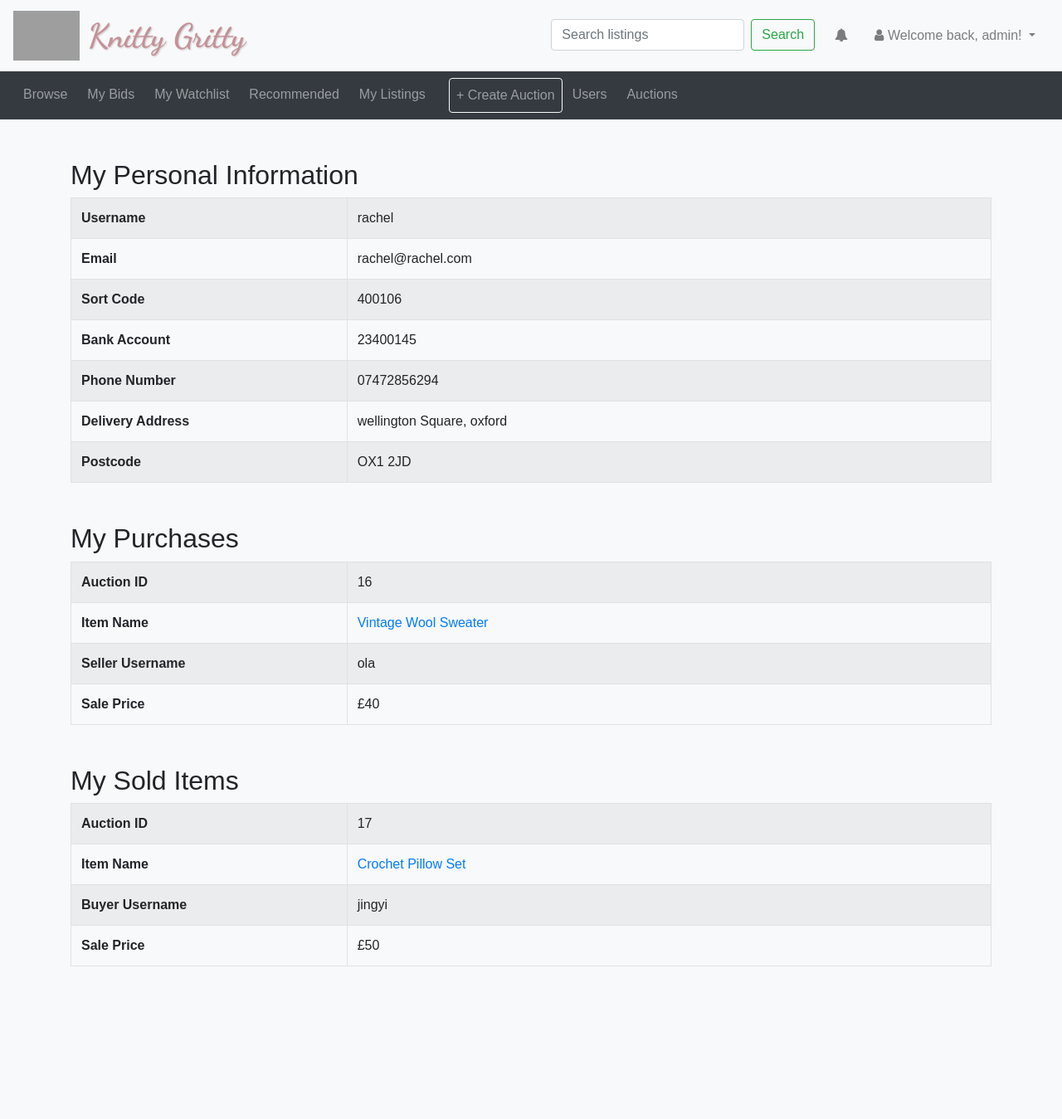
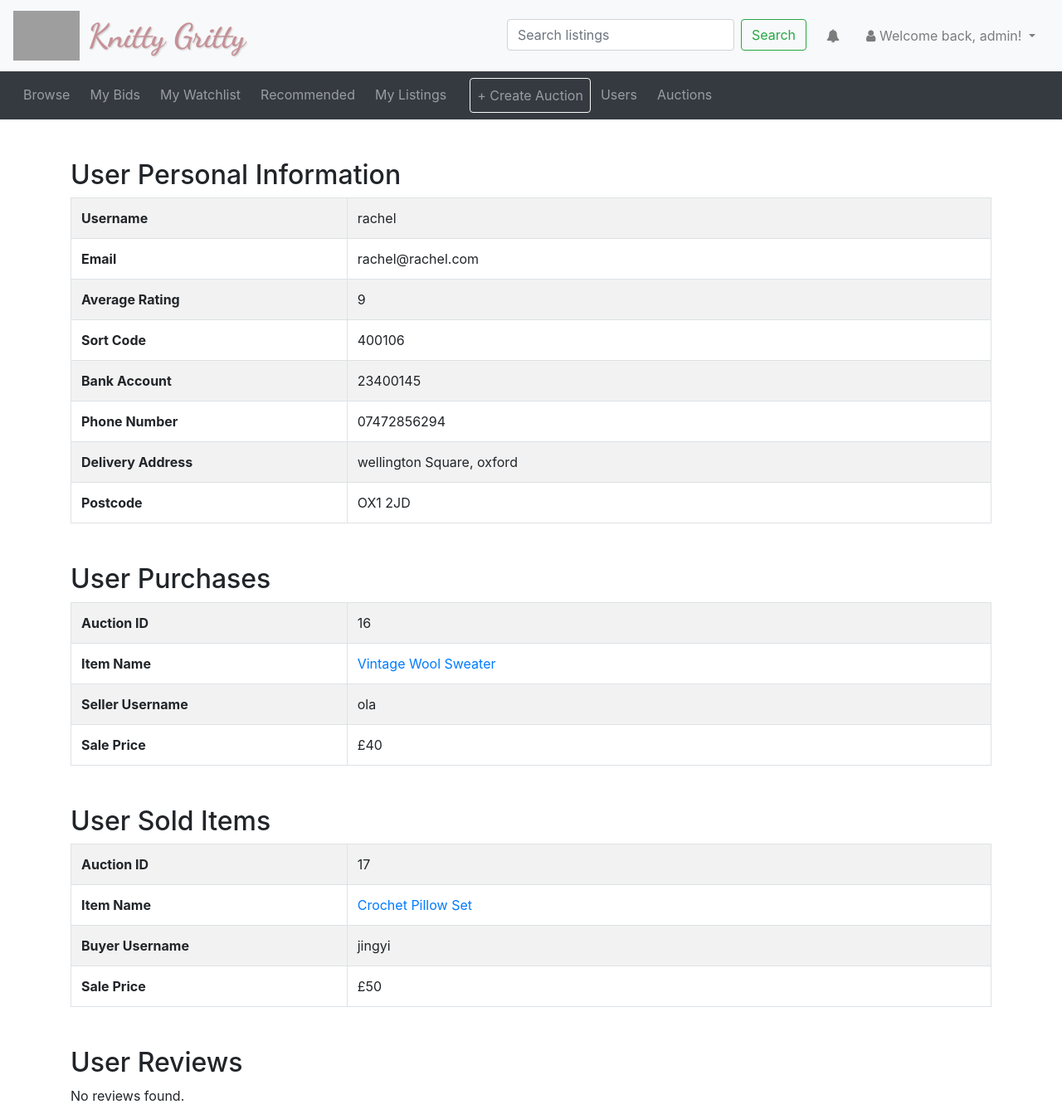
Before and after one commit to patlei/COMP0178-Database-Project, a PHP site: page /profile.php?seller_username=rachel in a window 1280 px wide. Shown: the whole page at 83% size. Before the commit the page ends 1165 px from the top, so only its background shows below. Run offline with PHP 8.4, Linux system fonts and the light colour scheme; a user stored in the database is signed in; data comes from the database, SQL or seed files in the repository; tables that the repository leaves empty hold one stand-in row (values such as "Sample post"); grey boxes are pictures that could not be loaded.

Commit message:
add reviews in My profile

```diff
--- a/base code/profile.php
+++ b/base code/profile.php
@@ -1,5 +1,6 @@
 <?php
-session_start();
+include("header.php");
+
 require_once("connection.php");
 
 if (!isset($_SESSION['username'])) {
@@ -14,7 +15,7 @@
 
 
 // Fetch user profile information
-$user_sql = "SELECT email FROM users WHERE username = ?";
+$user_sql = "SELECT email, average_rating FROM users WHERE username = ?";
 $user_stmt = $conn->prepare($user_sql);
 $user_stmt->bind_param("s", $view_username);
 $user_stmt->execute();
@@ -61,6 +62,16 @@
 $sold_stmt->execute();
 $sold_result = $sold_stmt->get_result();
 $sold_items = $sold_result->fetch_all(MYSQLI_ASSOC);
+
+// Fetch User Reviews
+$reviews_sql = "SELECT auction_id, review_author, reviewed_user, review, rating
+                FROM review
+                WHERE review_author = ? OR reviewed_user = ?";
+$reviews_stmt = $conn->prepare($reviews_sql);
+$reviews_stmt->bind_param("ss", $view_username, $view_username);
+$reviews_stmt->execute();
+$reviews_result = $reviews_stmt->get_result();
+$reviews = $reviews_result->fetch_all(MYSQLI_ASSOC);
 ?>
 
 <!DOCTYPE html>
@@ -68,14 +79,14 @@
 <head>
     <meta charset="UTF-8">
     <meta name="viewport" content="width=device-width, initial-scale=1.0">
-    <title>My Personal Information</title>
+    <title>User Profile</title>
     <link rel="stylesheet" href="https://cdn.jsdelivr.net/npm/bootstrap@4.5.2/dist/css/bootstrap.min.css">
 </head>
 <body>
-<?php include("header.php"); ?>
+
 
 <div class="container mt-5">
-    <h2>My Personal Information</h2>
+    <h2>User Personal Information</h2>
     <table class="table table-bordered table-striped">
         <tr>
             <th style="width: 30%;">Username</th>
@@ -85,6 +96,12 @@
             <th>Email</th>
             <td><?php echo htmlspecialchars($user['email']); ?></td>
         </tr>
+
+        <tr>
+            <th>Average Rating</th>
+            <td><?php echo htmlspecialchars($user['average_rating']); ?></td>
+        </tr>
+
         <tr>
             <th>Sort Code</th>
             <td><?php echo htmlspecialchars($profile['sort_code']); ?></td>
@@ -110,7 +127,7 @@
 
 
 <div class="container mt-5">
-    <h2>My Purchases</h2>
+    <h2>User Purchases</h2>
     <?php if (!empty($purchases)): ?>
         <?php foreach ($purchases as $purchase): ?>
             <table class="table table-bordered table-striped">
@@ -138,7 +155,7 @@
 </div>
 
 <div class="container mt-5">
-    <h2>My Sold Items</h2>
+    <h2>User Sold Items</h2>
     <?php if (!empty($sold_items)): ?>
         <?php foreach ($sold_items as $sold): ?>
             <table class="table table-bordered table-striped">
@@ -166,6 +183,38 @@
 </div>
 
 
+<div class="container mt-5">
+    <h2>User Reviews</h2>
+    <?php if (!empty($reviews)): ?>
+        <?php foreach ($reviews as $review): ?>
+            <table class="table table-bordered table-striped">
+                <tr>
+                    <th style="width: 30%;">Auction ID</th>
+                    <td><?php echo htmlspecialchars($review['auction_id']); ?></td>
+                </tr>
+                <tr>
+                    <th>Review Author</th>
+                    <td><?php echo htmlspecialchars($review['review_author']); ?></td>
+                </tr>
+                <tr>
+                    <th>Reviewed User</th>
+                    <td><?php echo htmlspecialchars($review['reviewed_user']); ?></td>
+                </tr>
+                <tr>
+                    <th>Review</th>
+                    <td><?php echo htmlspecialchars($review['review']); ?></td>
+                </tr>
+                <tr>
+                    <th>Rating</th>
+                    <td><?php echo htmlspecialchars($review['rating']); ?></td>
+                </tr>
+            </table>
+        <?php endforeach; ?>
+    <?php else: ?>
+        <p>No reviews found.</p>
+    <?php endif; ?>
+</div>
+
 
 <!-- Include jQuery and Bootstrap JS -->
 <script src="https://code.jquery.com/jquery-3.6.0.min.js"></script>
--- a/base code/settings.php
+++ b/base code/settings.php
@@ -1,5 +1,5 @@
 <?php
-session_start();
+include("header.php");
 require_once("connection.php");
 
 if (!isset($_SESSION['username'])) {
@@ -111,7 +111,7 @@
     <link rel="stylesheet" href="https://cdn.jsdelivr.net/npm/bootstrap@4.5.2/dist/css/bootstrap.min.css">
 </head>
 <body>
-<?php include("header.php"); ?>
+
 
 <div class="container mt-5">
     <h2>Settings</h2>
```
Also changed, not shown: 2 other files.
